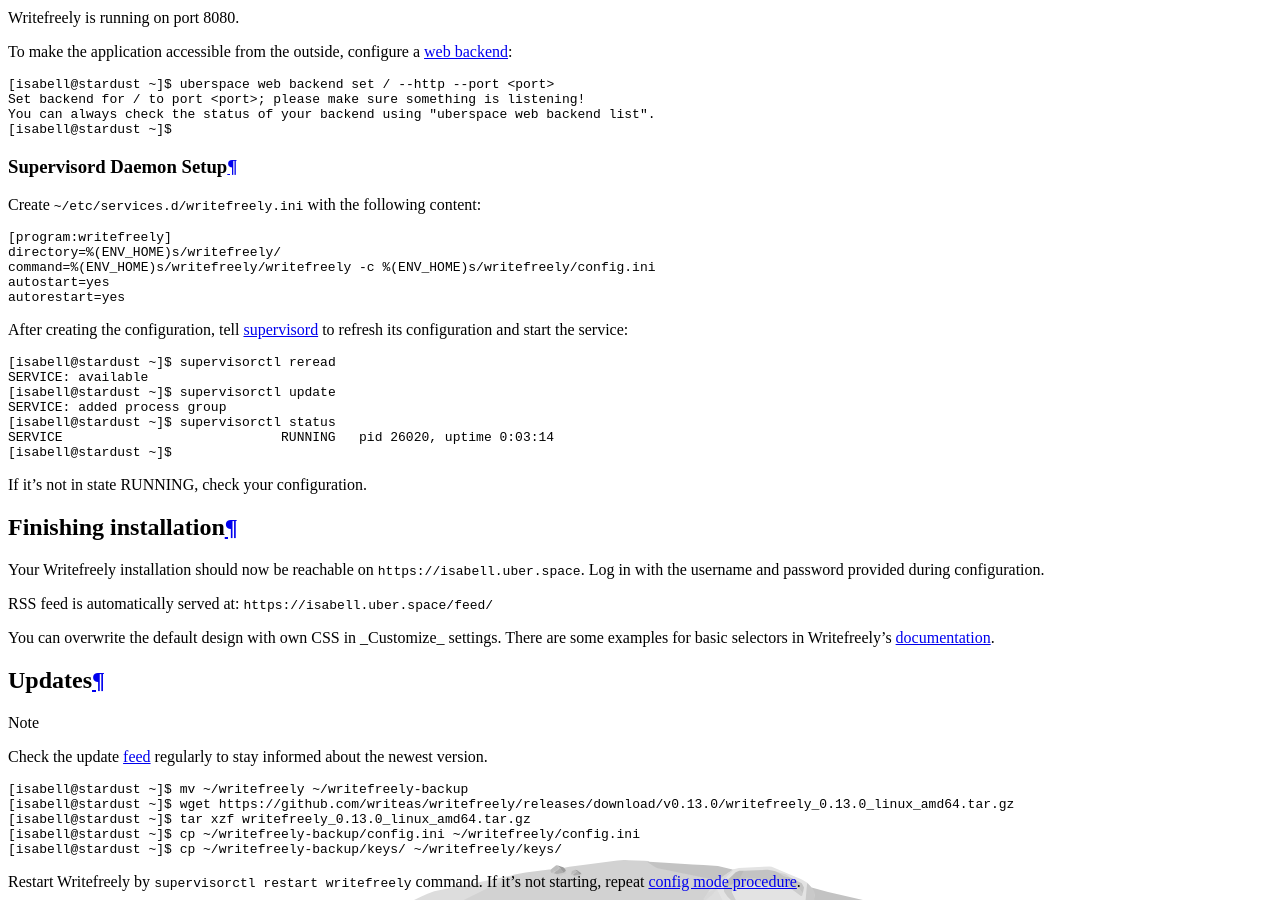
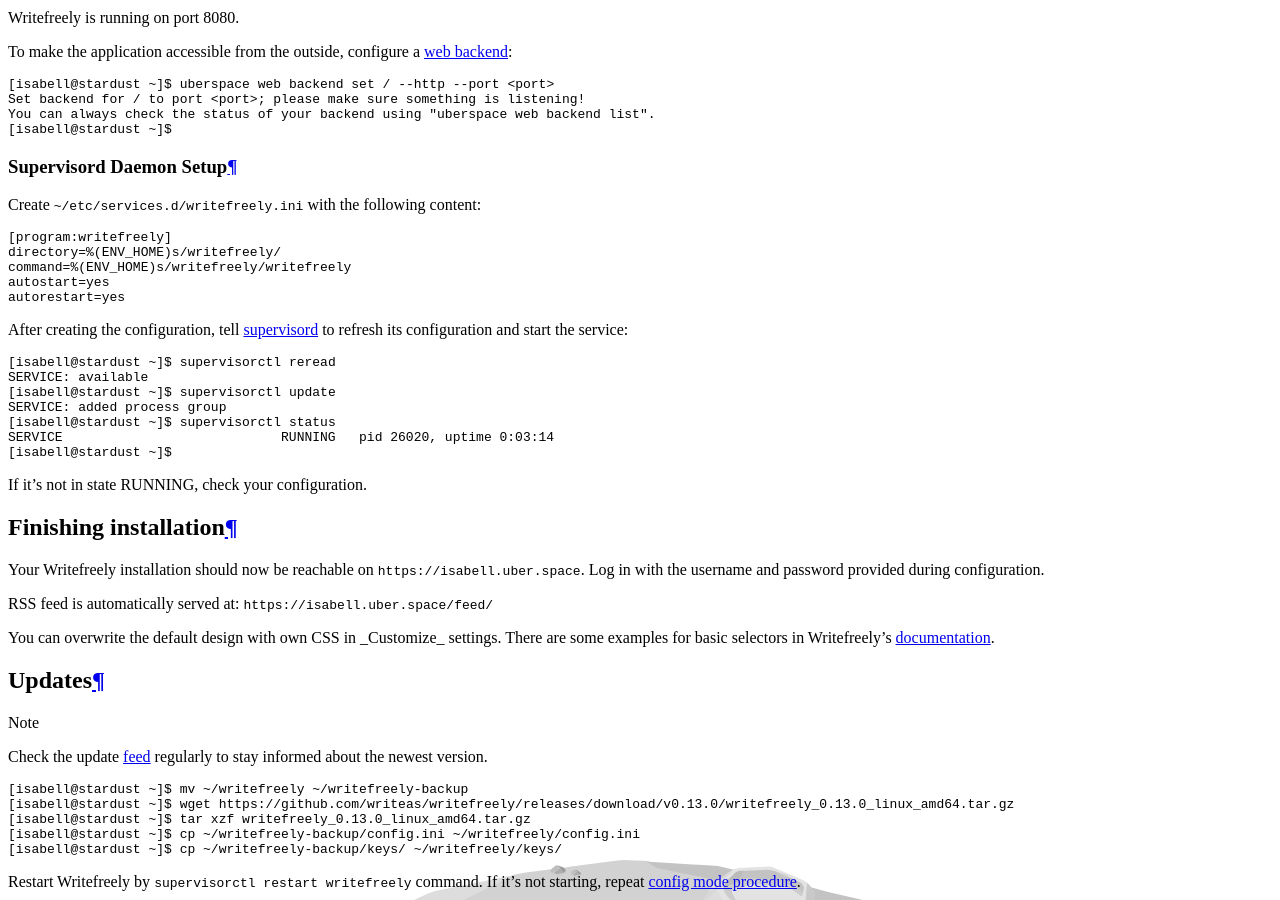
Before and after one commit to Uberspace/lab, a Sphinx documentation site: the page built from source/guide_writefreely.rst, in a window 1280 px wide and 900 px high, scrolled down 5243 px. Built offline with Sphinx 7.4.7 and the Read the Docs theme 2.0.0, drawn with Linux system fonts in a browser that asks for light colours.

Commit message:
Update source/guide_writefreely.rst
Co-authored-by: luto <m@luto.at>

```diff
--- a/source/guide_writefreely.rst
+++ b/source/guide_writefreely.rst
@@ -120,7 +120,7 @@
 
   [program:writefreely]
   directory=%(ENV_HOME)s/writefreely/
-  command=%(ENV_HOME)s/writefreely/writefreely -c %(ENV_HOME)s/writefreely/config.ini
+  command=%(ENV_HOME)s/writefreely/writefreely
   autostart=yes
   autorestart=yes
 
```
